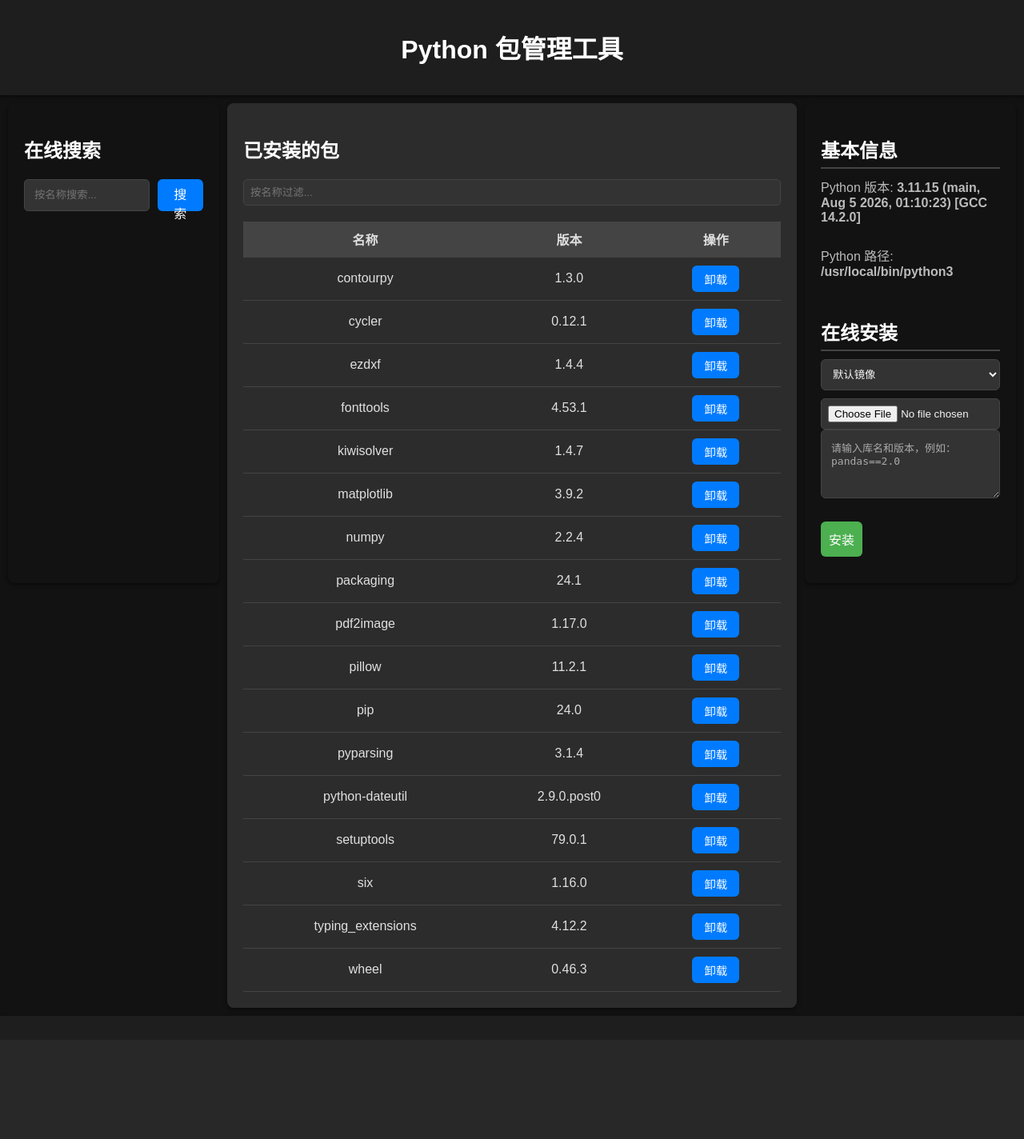
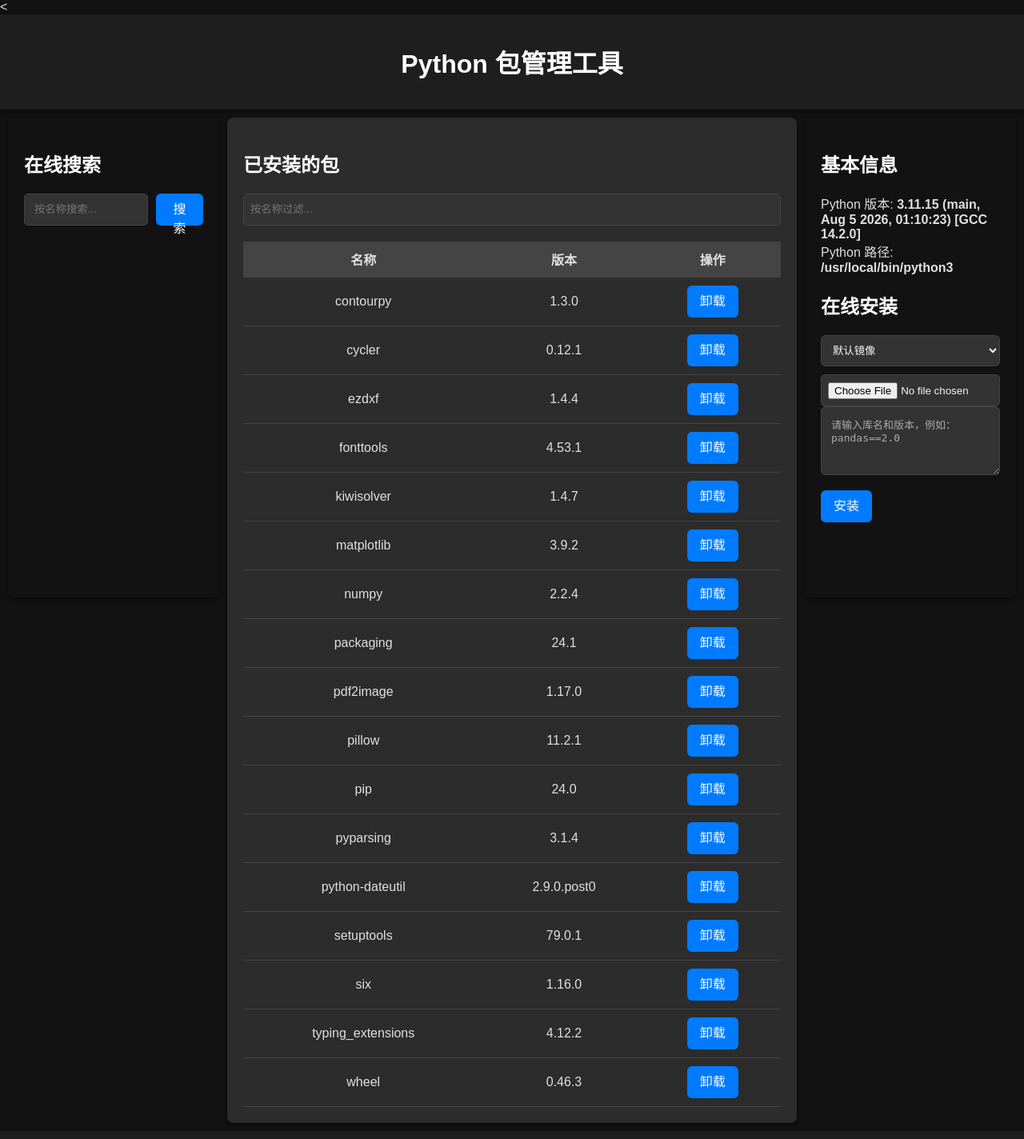
Before and after one commit to merlons/pipui, a Flask app: page / in a window 1280 px wide. Shown: the top 1424 px of the page at 80% size. Before the commit the page ends 1270 px from the top, so only its background shows below. Run offline with Flask 3, Linux system fonts and the light colour scheme; data that the repository does not hold is empty.

Commit message:
统一样式

```diff
--- a/pipui/templates/index.html
+++ b/pipui/templates/index.html
@@ -1,9 +1,9 @@
 <!DOCTYPE html>
 <html lang="zh">
+<
 <head>
     <meta charset="UTF-8">
     <title>Python 包管理工具</title>
-
 
     <style>
         body {
@@ -54,7 +54,6 @@
             color: #ffffff;
         }
 
-
         input {
             width: 100%;
             padding: 8px;
@@ -63,6 +62,8 @@
             background-color: #333;
             color: #f5f5f5;
             box-sizing: border-box;
+            height: 40px; /* 确保输入框和按钮高度一致 */
+            line-height: 24px; /* 确保文本垂直居中 */
         }
 
         table {
@@ -86,20 +87,43 @@
             background-color: #555;
         }
 
+        /* 统一按钮样式 */
         button {
             background-color: #007bff;
             color: #ffffff;
             border: none;
-            padding: 6px 15px; /* 调整内边距，使按钮高度适配 */
+            padding: 8px 16px; /* 统一内边距 */
             border-radius: 6px;
             cursor: pointer;
-            font-size: 0.9em; /* 调整字体大小，使按钮更紧凑 */
+            font-size: 1em; /* 调整字体大小，使按钮更紧凑 */
+            height: 40px; /* 确保按钮和输入框高度一致 */
+            line-height: 24px; /* 确保文本垂直居中 */
         }
 
         button:hover {
             background-color: #0056b3;
         }
 
+        .search-container {
+            display: flex;
+            align-items: center;
+            margin-bottom: 20px;
+        }
+
+        .search-container input {
+            width: 80%; /* 输入框宽度占大部分 */
+            padding: 8px 12px; /* 调整内边距 */
+        }
+
+        .search-container button {
+            margin-left: 10px;
+        }
+
+        #interpreter-info {
+            white-space: normal; /* 确保文本自动换行 */
+            word-wrap: break-word; /* 在长单词时自动换行 */
+            word-break: break-word; /* 确保长单词（如路径）也能正确换行 */
+        }
 
         /* 美化下拉框 */
         select {
@@ -113,25 +137,7 @@
             margin-bottom: 10px;
         }
 
-        /* .sidebar-right 部分样式 */
-        .sidebar-right h2 {
-            font-size: 1.5em;
-            color: #ffffff;
-            margin-bottom: 10px;
-            border-bottom: 2px solid #444;
-            padding-bottom: 5px;
-        }
-
-        #interpreter-info {
-            margin-bottom: 20px;
-        }
-
-        #interpreter-info span {
-            display: block;
-            color: #bbb;
-            margin-bottom: 8px;
-        }
-
+        /* 安装相关的样式 */
         #install-input {
             width: 100%;
             padding: 12px;
@@ -142,102 +148,13 @@
             color: #f5f5f5;
             box-sizing: border-box;
             margin-bottom: 15px;
-            resize: vertical; /* 允许用户调整文本框高度 */
+            resize: vertical;
         }
 
         #install-input::placeholder {
             color: #aaa;
         }
 
-
-        .install-controls button {
-            padding: 10px;
-            background-color: #4CAF50;
-            color: white;
-            font-size: 1em;
-            border: none;
-            border-radius: 6px;
-            cursor: pointer;
-            transition: background-color 0.3s ease;
-            margin-top: 10px;
-        }
-
-        .install-controls button:hover {
-            background-color: #45a049;
-        }
-
-        /* 搜索结果样式 */
-        #search-results {
-            margin-top: 10px;
-            flex-grow: 1;
-            overflow-y: auto;
-        }
-
-        #search-results table {
-            width: 100%;
-            border-collapse: collapse;
-            table-layout: fixed;
-        }
-
-        #search-results th, #search-results td {
-            padding: 10px;
-            text-align: center;
-            border-bottom: 1px solid #444;
-        }
-
-        #search-results th {
-            background-color: #444;
-        }
-
-        #search-results td {
-            border-left: none;
-            border-right: none;
-        }
-
-        #search-results tr:hover {
-            background-color: #555;
-        }
-
-        .search-container {
-            display: flex;
-            align-items: center;
-            margin-bottom: 20px;
-        }
-
-        .search-container input {
-            width: 80%; /* 输入框宽度占大部分 */
-            padding: 8px 12px; /* 调整内边距，让输入框和按钮高度一致 */
-            border: 1px solid #444;
-            border-radius: 5px;
-            background-color: #333;
-            color: #f5f5f5;
-            box-sizing: border-box;
-            height: 40px; /* 确保输入框和按钮高度一致 */
-            line-height: 24px; /* 确保文本垂直居中 */
-        }
-
-        .search-container button {
-            background-color: #007bff;
-            color: white;
-            border: none;
-            padding: 8px 15px; /* 调整内边距，使按钮和输入框对齐 */
-            border-radius: 6px;
-            cursor: pointer;
-            font-size: 1em;
-            margin-left: 10px;
-            height: 40px; /* 确保按钮和输入框高度一致 */
-            line-height: 24px; /* 确保按钮内文本垂直居中 */
-        }
-
-        .search-container button:hover {
-            background-color: #0056b3;
-        }
-
-        #interpreter-info {
-            white-space: normal; /* 确保文本自动换行 */
-            word-wrap: break-word; /* 在长单词时自动换行 */
-            word-break: break-word; /* 确保长单词（如路径）也能正确换行 */
-        }
 
     </style>
 
@@ -248,19 +165,15 @@
 </div>
 
 <div class="main">
-
-
     <div class="sidebar-left">
         <h2>在线搜索</h2>
         <div class="search-container">
             <input type="text" id="search-filter" placeholder="按名称搜索...">
-            <!-- 将按钮放到输入框右侧 -->
             <button id="search-button" onclick="searchPackages()">搜索</button>
         </div>
 
         <div id="search-results"></div> <!-- 搜索结果展示区域 -->
     </div>
-
 
     <div class="content">
         <h2>已安装的包</h2>
@@ -289,10 +202,7 @@
 
     <div class="sidebar-right">
         <h2>基本信息</h2>
-        <div id="interpreter-info">
-            <!--            <span>Python 路径: <strong id="python-path">/usr/bin/python</strong></span>-->
-            <!--            <span>Python 版本: <strong id="python-version">Python 3.6</strong></span>-->
-        </div>
+        <div id="interpreter-info"></div>
         <h2>在线安装</h2>
         <div class="install-controls">
             <select id="install-mirror-source">
@@ -310,13 +220,10 @@
             <button onclick="installPackages()">安装</button>
         </div>
     </div>
-
-
 </div>
 
-<div class="footer">
-    <!-- 底部内容（暂时为空） -->
-</div>
+<div class="footer"></div>
+
 
 <script>
     let sortOrder = {name: 1, version: 1}; // 1 为正序，-1 为倒序
```
